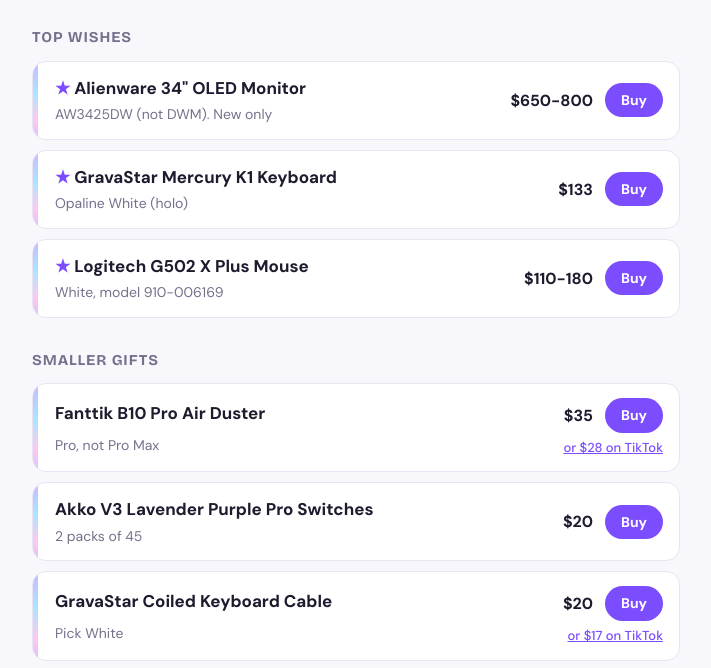
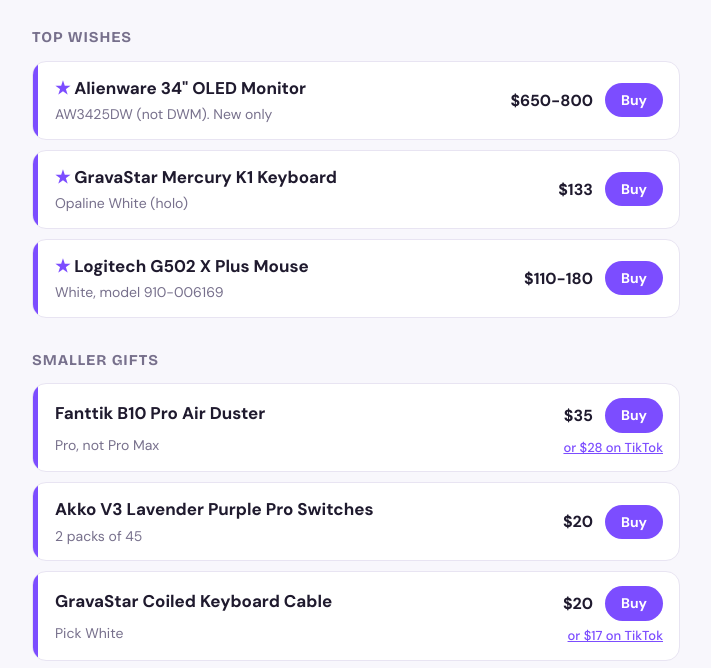
Before and after one commit to ElricofTheStars/Gift-List-x2fah, a plain HTML site: page index.html in a window 1280 px wide. Shown: the part 128-796 px from the top of the page, without its empty margins (284-995 px from the left). Drawn offline with nearby package versions, Linux system fonts and the light colour scheme.

Commit message:
Use solid purple accent instead of holo gradient
Co-Authored-By: Claude Opus 5.5 <noreply@anthropic.com>
Claude-Session: https://claude.ai/code/session_01VJziMFR69ko9HVrJHC6mMh

```diff
--- a/index.html
+++ b/index.html
@@ -9,14 +9,13 @@
 <link href="https://fonts.googleapis.com/css2?family=Bricolage+Grotesque:opsz,wght@12..96,700;12..96,800&family=DM+Sans:opsz,wght@9..40,400;9..40,500;9..40,700&display=swap" rel="stylesheet">
 <style>
 :root{
-  /* Layout: one tidy column, equal-height rows, prices in a fixed right column */
+  /* Layout: one tidy column, equal-height rows, prices in a fixed right column. Purple only */
   --bg:#f8f7fc;
   --card:#ffffff;
   --ink:#1f1a2e;
   --muted:#77708c;
   --accent:#7c4dff;
   --line:#e8e4f2;
-  --holo:linear-gradient(180deg,#c9b8ff,#a8e6ff 40%,#ffc8f0 75%,#d6c4ff);
   --display:"Bricolage Grotesque",ui-sans-serif,system-ui,sans-serif;
   --body:"DM Sans",ui-sans-serif,system-ui,sans-serif;
   color-scheme:light;
@@ -35,7 +34,7 @@ section{display:flex;flex-direction:column;gap:10px}
 h2{font-family:var(--display);font-weight:700;font-size:15px;letter-spacing:.06em;text-transform:uppercase;color:var(--muted);margin:0 0 2px}
 
 .item{position:relative;display:grid;grid-template-columns:1fr auto;align-items:center;gap:4px 16px;min-height:76px;padding:14px 16px 14px 22px;background:var(--card);border:1px solid var(--line);border-radius:14px;overflow:hidden}
-.item::before{content:"";position:absolute;left:0;top:0;bottom:0;width:5px;background:var(--holo)}
+.item::before{content:"";position:absolute;left:0;top:0;bottom:0;width:5px;background:var(--accent)}
 .name{font-weight:700;font-size:17px;margin:0}
 .star{color:var(--accent);margin-right:4px}
 .note{grid-column:1;margin:0;color:var(--muted);font-size:14px}
```
